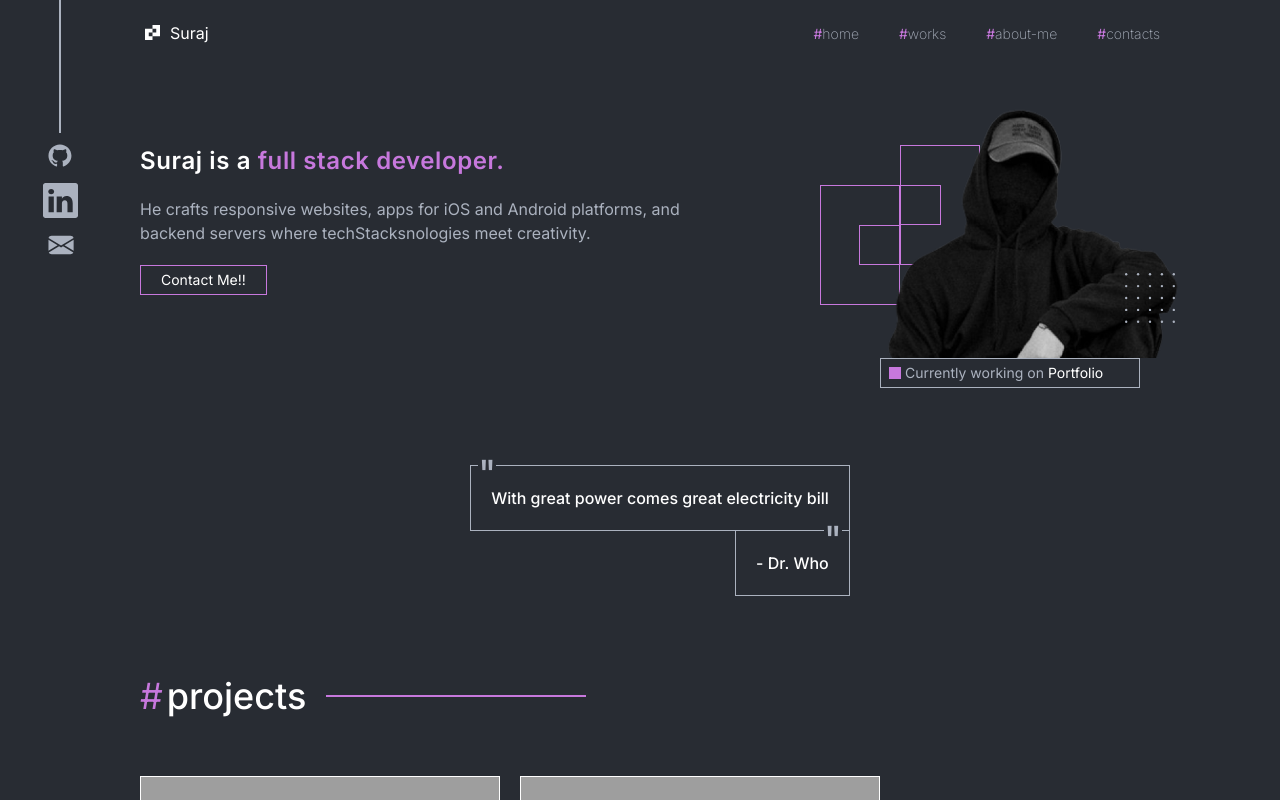
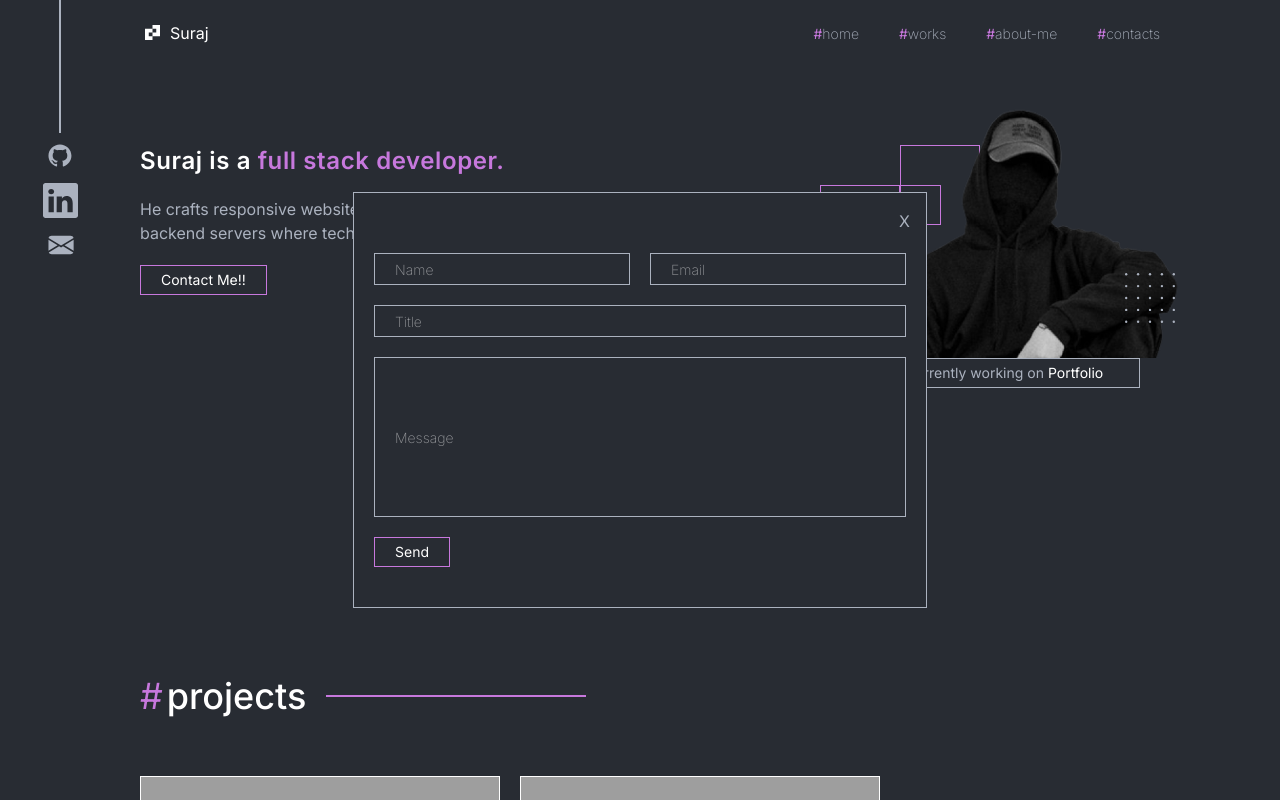
Before and after one commit to rockzsuraj/professional-porfolio, a Next.js app: page / in a window 1280 px wide. Both pictures are taken after a click on the button "Contact Me!!". Shown: the top 800 px of the page. Built offline with nearby package versions, Linux system fonts and the light colour scheme; grey boxes are pictures that could not be loaded.

Commit message:
feat: contact forn

```diff
--- /dev/null
+++ b/src/app/components/form/ContactForm.tsx
@@ -0,0 +1,85 @@
+import React, { FC, useState } from 'react'
+import Button from '../ui/button';
+
+interface Props {
+    close: () => void;
+}
+
+const ContactForm: FC<Props> = (props) => {
+    const [formData, setFormData] = useState({
+        name: '',
+        email: '',
+        title: '',
+        message: ''
+    })
+    const [isSubmitting, setIsSubmitting] = useState(false);
+    const [submitStatus, setSubmitStatus] = useState(null);
+
+    const handleChange = (e) => {
+        const { name, value } = e.target;
+        setFormData(prev => ({
+            ...prev,
+            [name]: value
+        }));
+    };
+
+    return (
+        <div className='fixed inset-0 flex items-center justify-center z-30 backdrop-blur-none'>
+            <div className='relative bg-background border-1 border-gray max-w-full'>
+                <button onClick={props.close} className='absolute right-4 top-4 text-gray'>X</button>
+                <div className='flex col p-5'>
+                    <form>
+                        <div className='mt-10 flex flex-row'>
+                            <input
+                                placeholder='Name'
+                                type='text'
+                                id='name'
+                                value={formData.name}
+                                onChange={handleChange}
+                                className='w-full h-8 border-1 z-20 border-gray placeholder:text-sm pl-5 font-extralight'
+                            />
+                            <input
+                                placeholder='Email'
+                                type='email'
+                                id='name'
+                                value={formData.email}
+                                onChange={handleChange}
+                                className='ml-5 w-full h-8 border-1 z-20 border-gray placeholder:text-sm pl-5 font-extralight'
+                            />
+                        </div>
+                        <div className='flex flex-col'>
+                            <input
+                                placeholder='Title'
+                                type='text'
+                                id='title'
+                                value={formData.title}
+                                onChange={handleChange}
+                                className='mt-5 w-1/2-10 h-8 border-1 z-20 border-gray placeholder:text-sm pl-5 font-extralight'
+                            />
+                            <input
+                                placeholder='Message'
+                                type='text'
+                                id='title'
+                                value={formData.message}
+                                onChange={handleChange}
+                                className='mt-5 w-1/2-10 h-40 border-1 z-20 border-gray placeholder:text-sm pl-5 font-extralight'
+                            />
+                            <div>
+                                <button
+                                    type="submit"
+                                    disabled={isSubmitting}
+                                    className={`hover:bg-[#C778DD33] transition-colors border-1 border-${isSubmitting ? 'gray' : 'primary'} my-5 text-sm py-1 px-5`}
+                                >
+                                    {isSubmitting ? 'Sending...' : 'Send'}
+                                </button>
+                            </div>
+                        </div>
+                    </form>
+
+                </div>
+            </div>
+        </div>
+    )
+}
+
+export default ContactForm
--- a/src/app/components/sections/Hero.tsx
+++ b/src/app/components/sections/Hero.tsx
@@ -1,8 +1,16 @@
+import { useState } from "react";
 import Icon from "../icons/icons";
 import Button from "../ui/button";
 import Image from "next/image";
+import ContactForm from "../form/ContactForm";
 
 export default function Hero() {
+  const [modelOpen, setModelOpen] = useState(false)
+
+  const handleContactForm = () => {
+    setModelOpen(!modelOpen);
+  }
+
   return (
     <section className="pt-20 flex flex-col md:flex-row">
       <div className="">
@@ -18,12 +26,21 @@ export default function Hero() {
           </p>
           <div>
             <Button
-              onClick={(e) => console.log('Clicked', e)}
+              onClick={handleContactForm}
               disabled={false}
               className="mt-6"
             >
               Contact Me!!
             </Button>
+            <div>
+              {
+                modelOpen && (
+                  <div className="flex">
+                    <ContactForm close={handleContactForm} />
+                  </div>
+                )
+              }
+            </div>
           </div>
         </div>
       </div>
--- a/src/app/components/ui/button.tsx
+++ b/src/app/components/ui/button.tsx
@@ -19,6 +19,7 @@ const Button = ({
 
     return (
         <button
+            type='button'
             onClick={onClick}
             disabled={disabled}
             className={`hover:bg-[#C778DD33] transition-colors border-1 border-${disabled ? 'gray' : 'primary'} my-5 text-sm py-1 px-5`}
```
